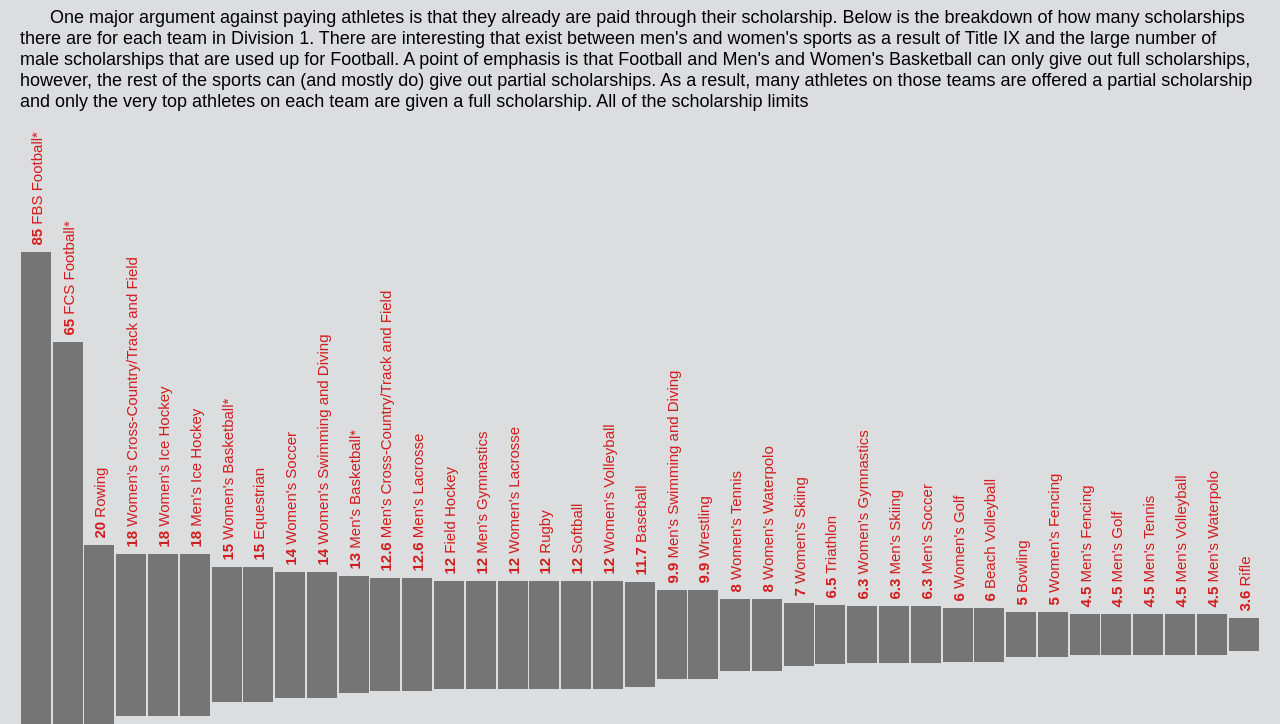
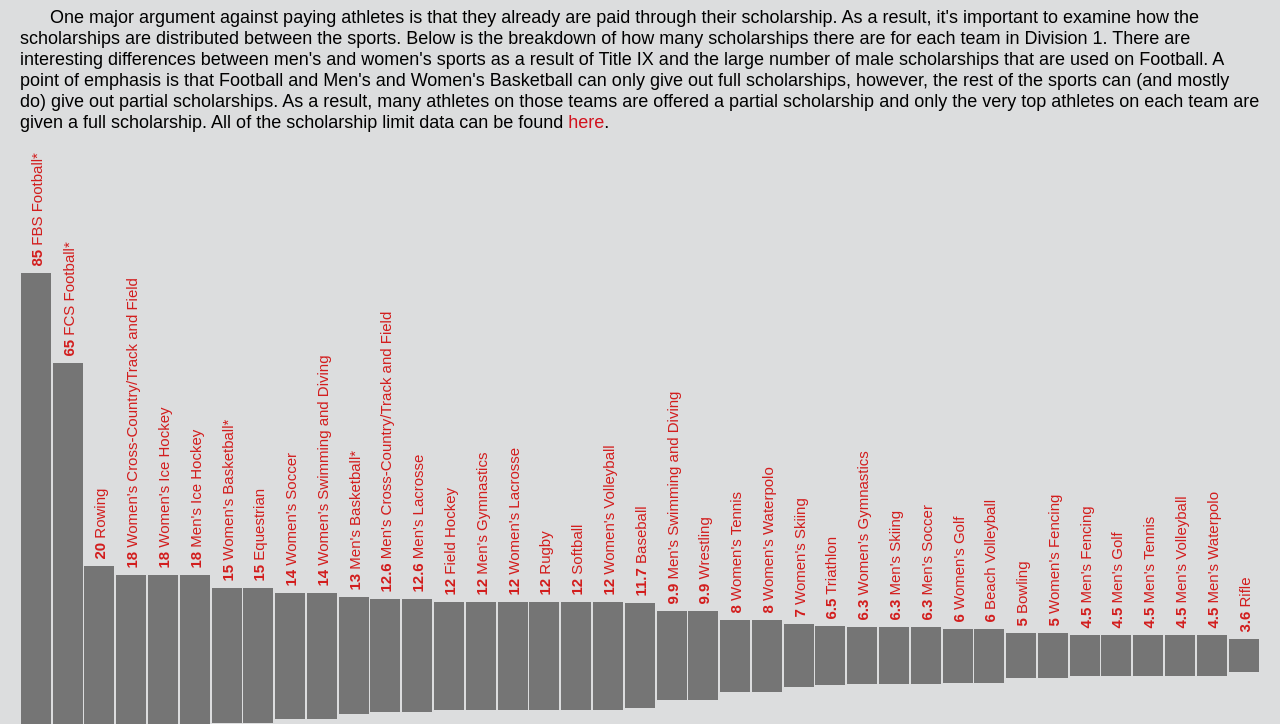
Before and after one commit to mmarino97/factvsfiction, a plain HTML site: page scholarship-distribution.html in a window 1280 px wide. Shown: the part 76-800 px from the top of the page. Drawn offline with Linux system fonts and the light colour scheme; a web font is replaced by a local one.

Commit message:
update scholarship distribution description

```diff
--- a/scholarship-distribution.html
+++ b/scholarship-distribution.html
@@ -11,7 +11,7 @@
     <div class="header">
       <h4><a href="index.html">Return to Home Page</a></h4>
       <h1>Who Really Earns a Scholarship?</h1>
-      <p>One major argument against paying athletes is that they already are paid through their scholarship. Below is the breakdown of how many scholarships there are for each team in Division 1. There are interesting that exist between men's and women's sports as a result of Title IX and the large number of male scholarships that are used up for Football. A point of emphasis is that Football and Men's and Women's Basketball can only give out full scholarships, however, the rest of the sports can (and mostly do) give out partial scholarships. As a result, many athletes on those teams are offered a partial scholarship and only the very top athletes on each team are given a full scholarship. <a href="http://www.scholarshipstats.com/ncaalimits.html" style="color:#d2121e" target="_blank"></a>All of the scholarship limits</p>
+      <p>One major argument against paying athletes is that they already are paid through their scholarship. As a result, it's important to examine how the scholarships are distributed between the sports. Below is the breakdown of how many scholarships there are for each team in Division 1. There are interesting differences between men's and women's sports as a result of Title IX and the large number of male scholarships that are used on Football. A point of emphasis is that Football and Men's and Women's Basketball can only give out full scholarships, however, the rest of the sports can (and mostly do) give out partial scholarships. As a result, many athletes on those teams are offered a partial scholarship and only the very top athletes on each team are given a full scholarship. All of the scholarship limit data can be found <a href="http://www.scholarshipstats.com/ncaalimits.html" style="color:#d2121e" target="_blank">here</a>.</p>
     </div>
 
     <div class="all-scholarships">
```
